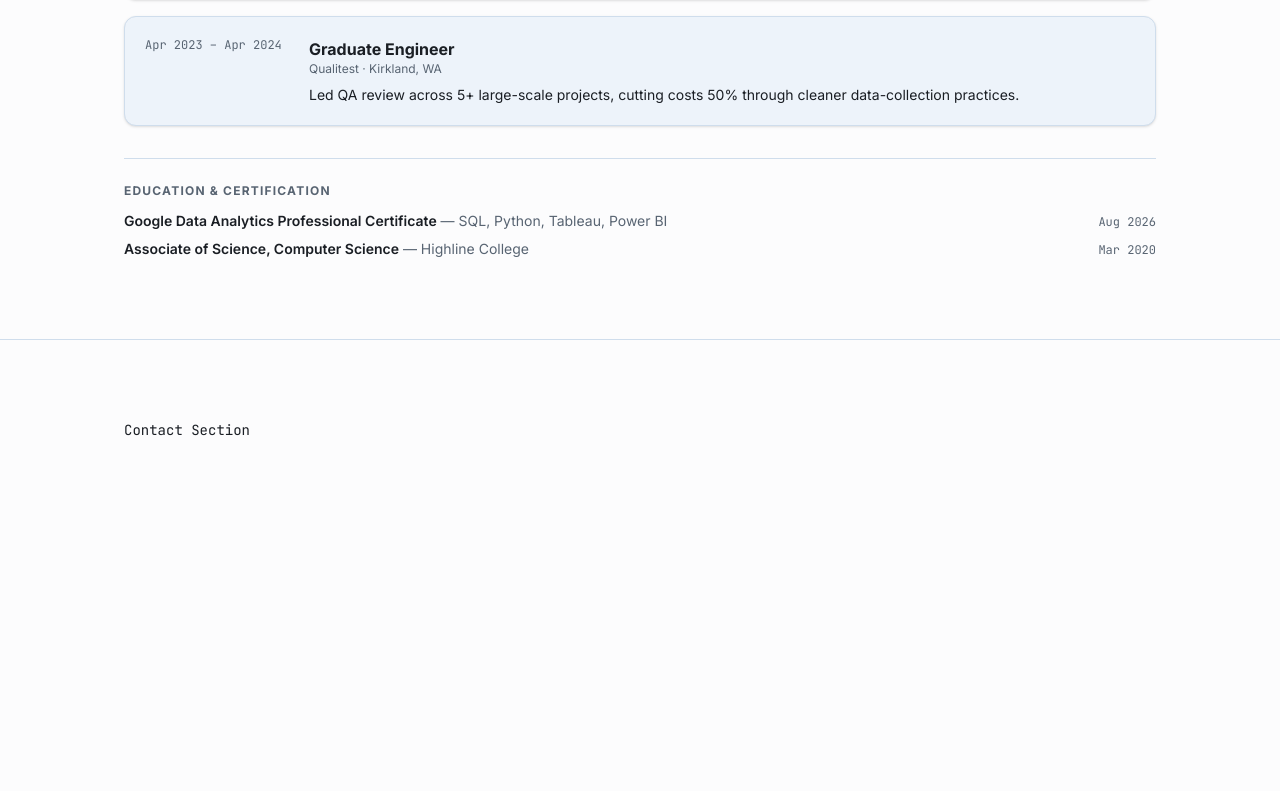
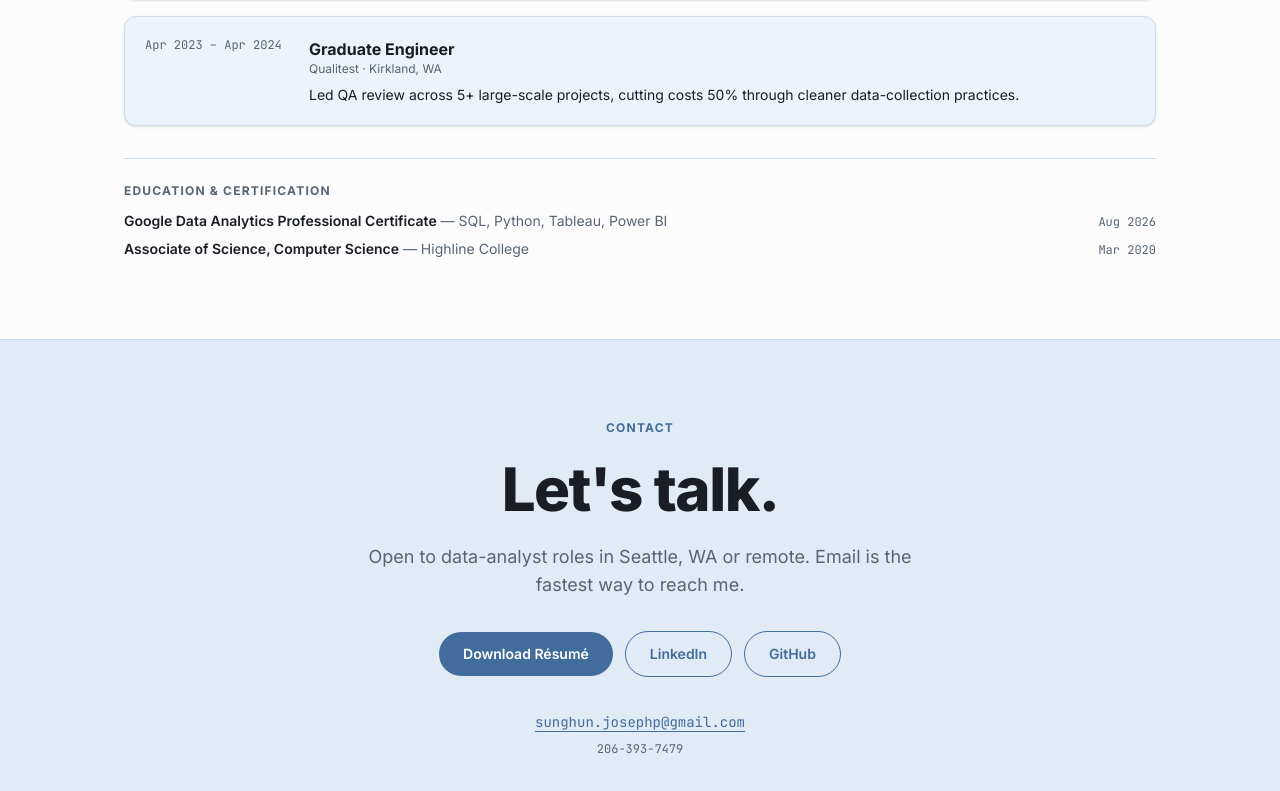
Before and after one commit to SunghunP/joe-portfolio, a React (Vite) app: page / in a window 1280 px wide. Shown: the part 3426-4217 px from the top of the page. Before the commit the page ends 3946 px from the top, so only its background shows below. Built offline with nearby package versions, Linux system fonts and the light colour scheme.

Commit message:
Add Contact section

```diff
--- a/src/App.jsx
+++ b/src/App.jsx
@@ -7,6 +7,7 @@ import Shell from './components/Shell';
 import Skills from './components/Skills';
 import Projects from './components/Projects';
 import Experience from './components/Experience';
+import Contact from './components/Contact';
 
 function App() {
   return (
@@ -29,8 +30,8 @@ function App() {
       <Section id="experience">
         <Experience />
       </Section>
-      <Section id="contact">
-        <p className="font-mono text-sm text-ink">Contact Section</p>
+      <Section id="contact" tinted>
+        <Contact />
       </Section>
     </div>
   )
--- /dev/null
+++ b/src/components/Contact.jsx
@@ -0,0 +1,50 @@
+import Kicker from './Kicker'
+
+export default function Contact() {
+  return (
+    <div className="text-center">
+      <Kicker>Contact</Kicker>
+
+      <h2 className="mt-4 text-4xl font-extrabold leading-tight tracking-tight text-ink sm:text-6xl">
+        Let's talk.
+      </h2>
+
+      <p className="mx-auto mt-4 max-w-[48ch] text-lg text-muted">
+        Open to data-analyst roles in Seattle, WA or remote. Email is the fastest way to reach me.
+      </p>
+
+      <div className="mt-8 flex flex-wrap items-center justify-center gap-3">
+        <a
+          href="/resume.pdf"
+          className="rounded-full bg-primary px-6 py-3 text-sm font-semibold text-white transition hover:bg-primary-strong"
+        >
+          Download Résumé
+        </a>
+        <a
+          href="https://www.linkedin.com/in/sunghunp/"
+          className="rounded-full border border-primary px-6 py-3 text-sm font-semibold text-primary transition hover:bg-primary-tint"
+        >
+          LinkedIn
+        </a>
+        <a
+          href="https://github.com/SunghunP"
+          className="rounded-full border border-primary px-6 py-3 text-sm font-semibold text-primary transition hover:bg-primary-tint"
+        >
+          GitHub
+        </a>
+      </div>
+
+      <p className="mt-8">
+        <a
+          href="mailto:sunghun.josephp@gmail.com"
+          className="font-mono text-sm text-primary underline underline-offset-4 hover:text-primary-strong"
+        >
+          sunghun.josephp@gmail.com
+        </a>
+      </p>
+      <p className="mt-2 font-mono text-xs text-muted">
+        <a href="tel:+12063937479" className="hover:text-ink">206-393-7479</a>
+      </p>
+    </div>
+  )
+}
--- a/src/components/Section.jsx
+++ b/src/components/Section.jsx
@@ -1,9 +1,9 @@
-import Shell from './Shell';
+import Shell from './Shell'
 
-export default function Section({ id, children, className = '' }) {
-    return (
-        <section id={id} className={`border-t border-border py-14 sm:py-20 ${className}`}>
-            <Shell>{children}</Shell>
-        </section>
-    )
+export default function Section({ id, children, className = '', tinted = false }) {
+  return (
+    <section id={id} className={`border-t border-border py-14 sm:py-20 ${tinted ? 'bg-surface' : ''} ${className}`}>
+      <Shell>{children}</Shell>
+    </section>
+  )
 }
```
